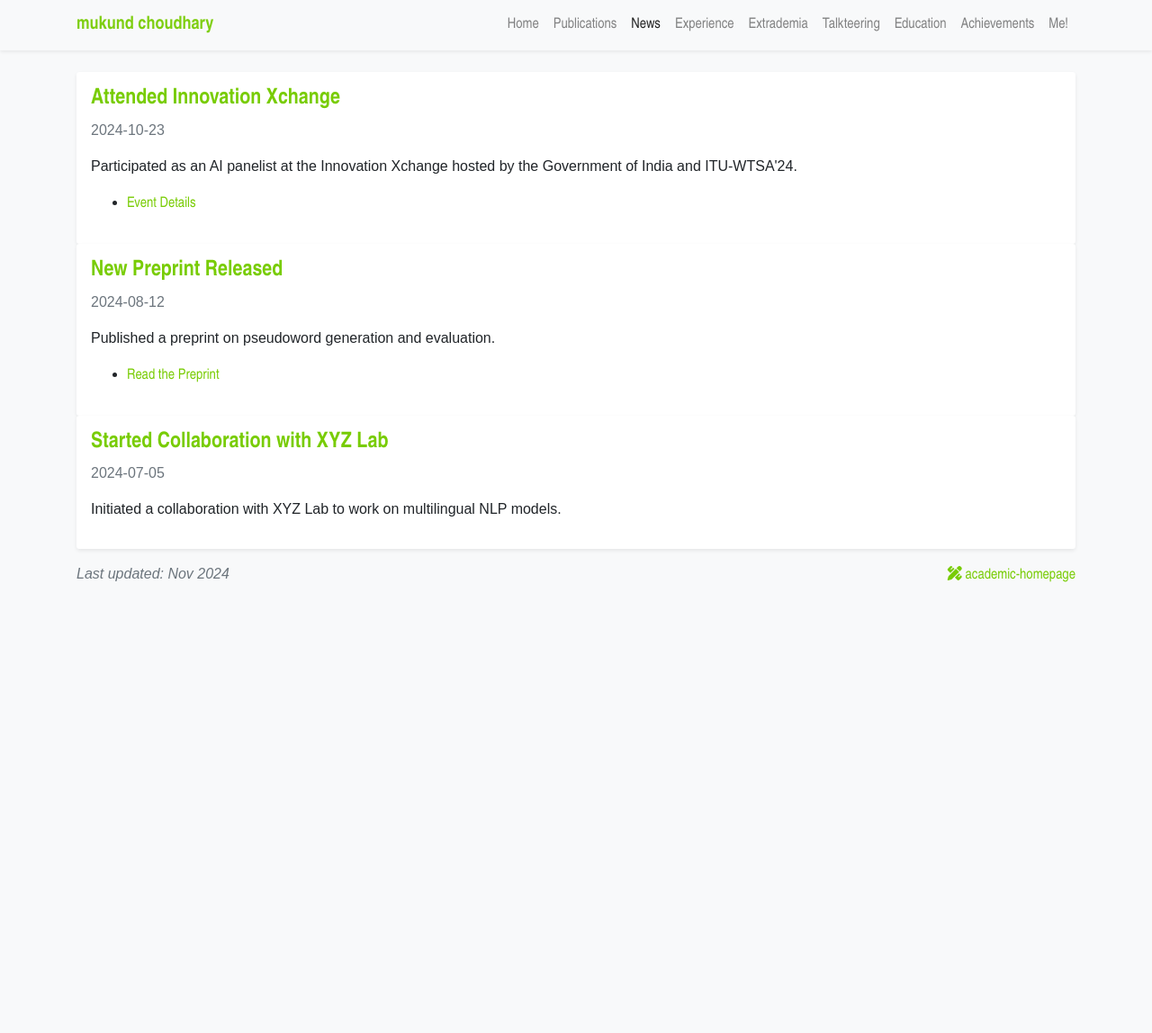
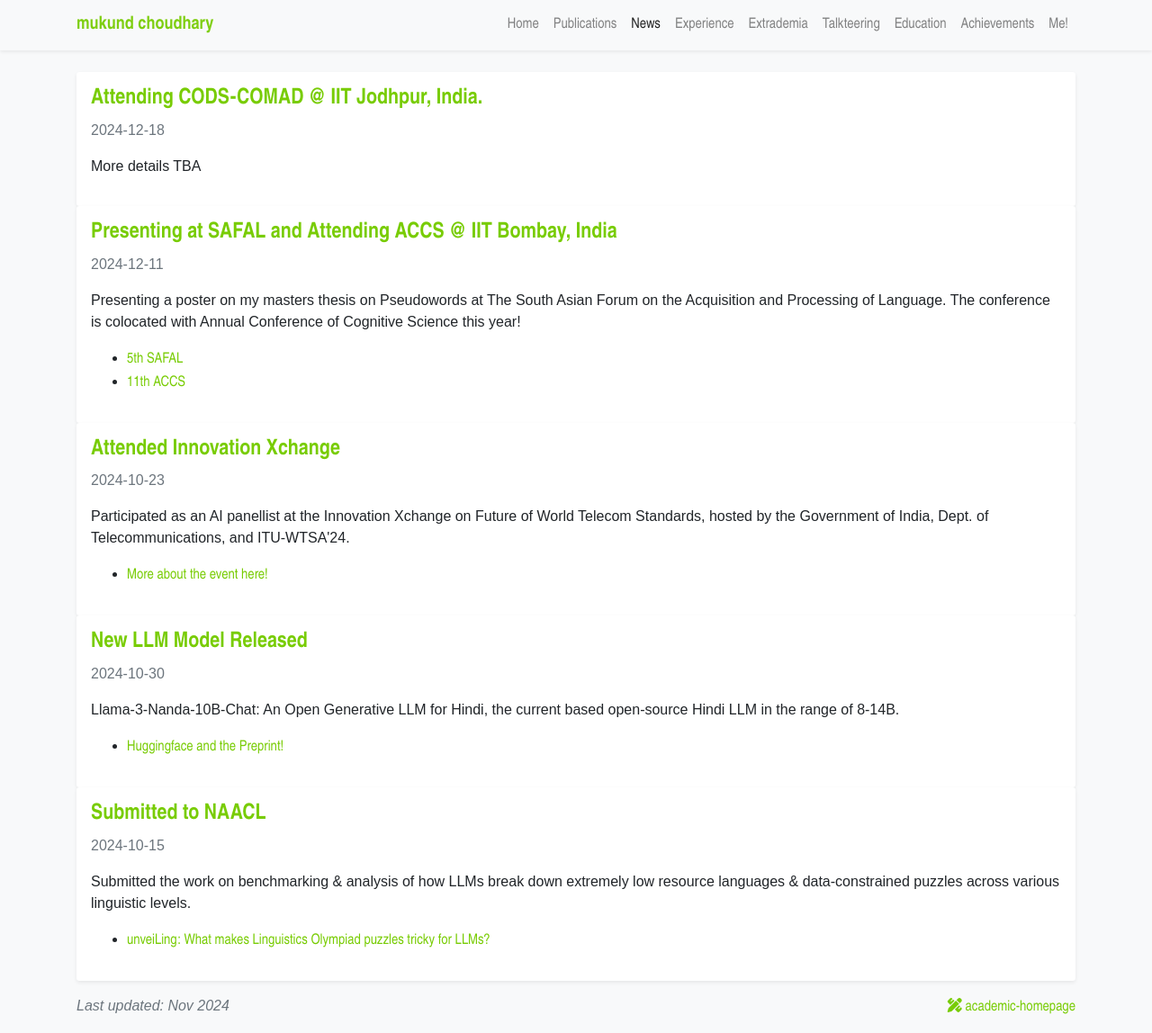
Before and after one commit to mukundc2k/mukundc2k.github.io, a Jekyll site: the page built from news.html, in a window 1280 px wide and 1148 px high. Shown: the whole window at 90% size. Built offline with Jekyll 4.4.1, drawn with Linux system fonts in a browser that asks for light colours; a style sheet for code colours, icons or effects is not loaded.

Commit message:
Update academic_news.yml

```diff
--- a/_data/academic_news.yml
+++ b/_data/academic_news.yml
@@ -1,18 +1,34 @@
 news:
+  - date: "2024-12-18"
+    title: "Attending CODS-COMAD @ IIT Jodhpur, India."
+    description: "More details TBA"
+
+  - date: "2024-12-11"
+    title: "Presenting at SAFAL and Attending ACCS @ IIT Bombay, India"
+    description: "Presenting a poster on my masters thesis on Pseudowords at The South Asian Forum on the Acquisition and Processing of Language. The conference is colocated with Annual Conference of Cognitive Science this year!"
+    links:
+      - title: "5th SAFAL"
+        url: "https://sites.google.com/view/safal-2024"
+      - title: "11th ACCS"
+        url: "https://www.hss.iitb.ac.in/accs2024/index.html"
+
   - date: "2024-10-23"
     title: "Attended Innovation Xchange"
-    description: "Participated as an AI panelist at the Innovation Xchange hosted by the Government of India and ITU-WTSA'24."
+    description: "Participated as an AI panellist at the Innovation Xchange on Future of World Telecom Standards, hosted by the Government of India, Dept. of Telecommunications, and ITU-WTSA'24."
     links:
-      - title: "Event Details"
+      - title: "More about the event here!"
         url: "https://www.itu.int/en/ITU-T/Workshops-and-Seminars/2024/1023/Pages/default.aspx"
 
-  - date: "2024-08-12"
-    title: "New Preprint Released"
-    description: "Published a preprint on pseudoword generation and evaluation."
+  - date: "2024-10-30"
+    title: "New LLM Model Released"
+    description: "Llama-3-Nanda-10B-Chat: An Open Generative LLM for Hindi, the current based open-source Hindi LLM in the range of 8-14B."
     links:
-      - title: "Read the Preprint"
-        url: "https://arxiv.org/abs/..."
+      - title: "Huggingface and the Preprint!"
+        url: "https://huggingface.co/MBZUAI/Llama-3-Nanda-10B-Chat"
 
-  - date: "2024-07-05"
-    title: "Started Collaboration with XYZ Lab"
-    description: "Initiated a collaboration with XYZ Lab to work on multilingual NLP models."
+  - date: "2024-10-15"
+    title: "Submitted to NAACL"
+    description: "Submitted the work on benchmarking & analysis of how LLMs break down extremely low resource languages & data-constrained puzzles across various linguistic levels."
+    links:
+      - title: "unveiLing: What makes Linguistics Olympiad puzzles tricky for LLMs?"
+        url: "https://openreview.net/forum?id=TvbouEnmSE"
```
